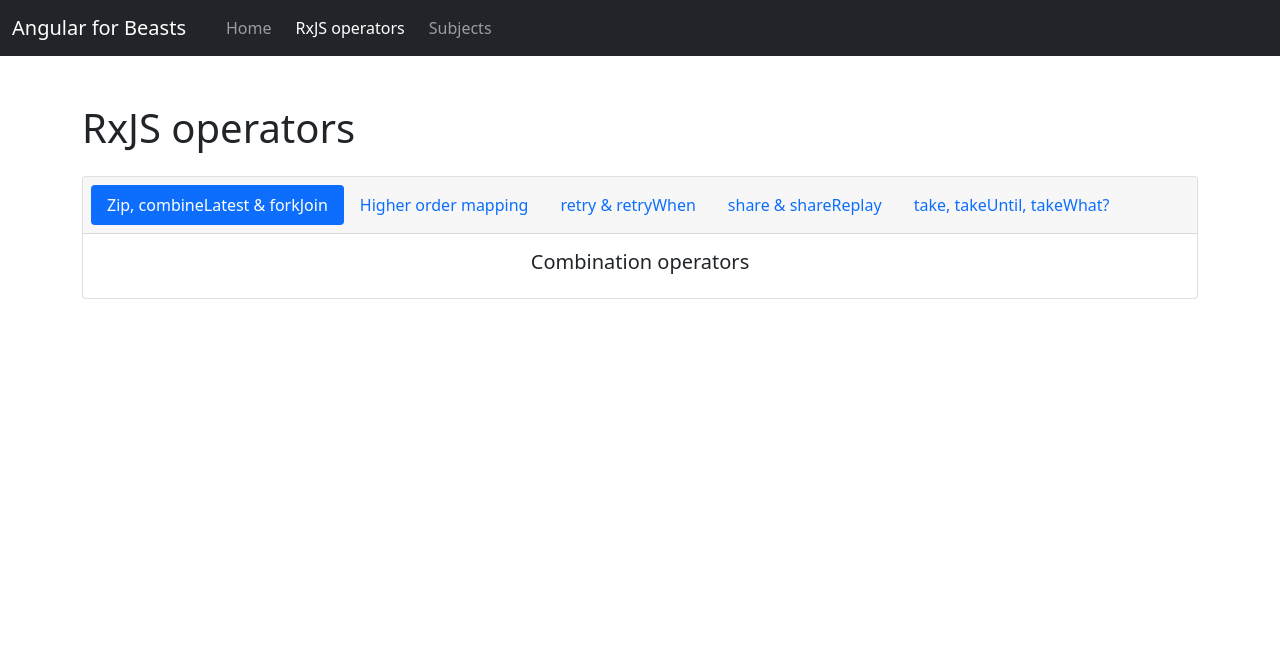
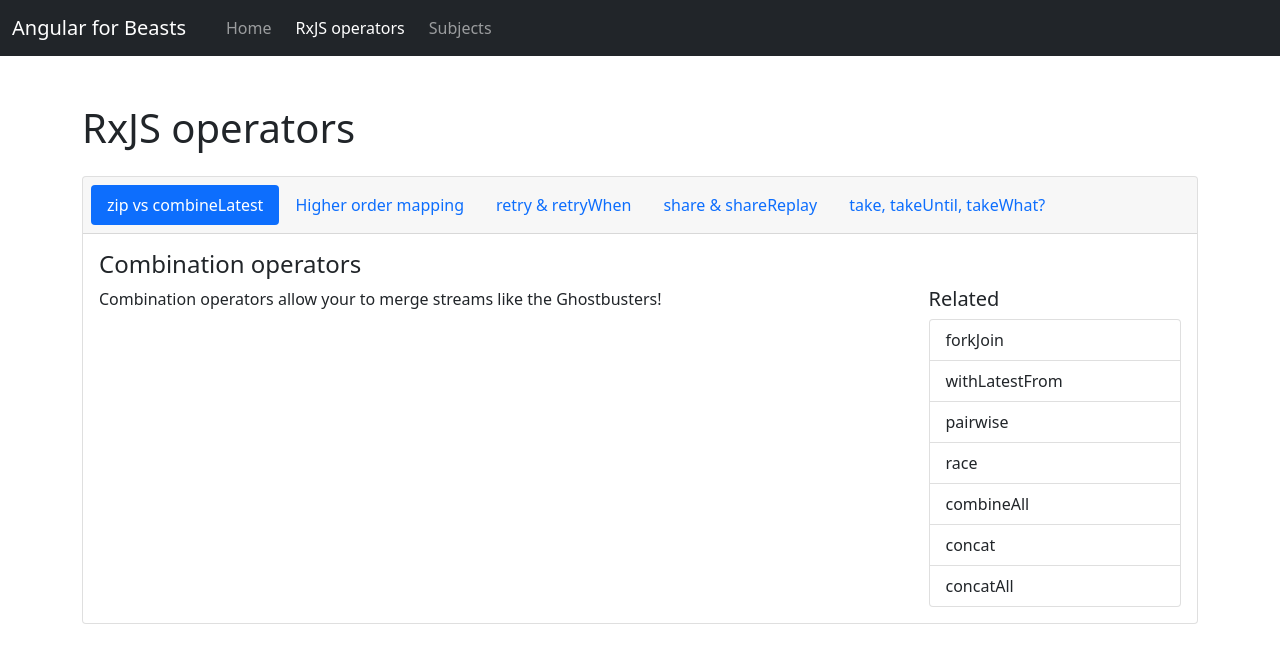
Before and after one commit to riccardoFasan/angularForBeasts, an Angular app: page /operators/combination in a window 1280 px wide. Shown: the top 660 px of the page. Built offline with nearby package versions, Linux system fonts and the light colour scheme.

Commit message:
feat: page content component
W content projection

```diff
--- a/src/app/app.component.ts
+++ b/src/app/app.component.ts
@@ -3,6 +3,5 @@ import { Component } from '@angular/core';
 @Component({
   selector: 'app-root',
   templateUrl: './app.component.html',
-  styleUrls: ['./app.component.css'],
 })
 export class AppComponent {}
--- a/src/app/app.module.ts
+++ b/src/app/app.module.ts
@@ -24,10 +24,8 @@ import {
 @NgModule({
   declarations: [
     AppComponent,
-
     HeaderComponent,
     CardComponent,
-
     OperatorsPageComponent,
     SubjectsPageComponent,
     HomePageComponent,
@@ -36,7 +34,6 @@ import {
     RetryPageComponent,
     TakePageComponent,
     SharePageComponent,
-
     PageContentComponent,
   ],
   imports: [
--- a/src/app/components/page-content/page-content.component.html
+++ b/src/app/components/page-content/page-content.component.html
@@ -1 +1,22 @@
-<p>operator-page-content works!</p>
+<section class="text-start">
+  <h4 class="card-title">{{ title }}</h4>
+  <div class="row mt-1">
+    <div [ngClass]="relatedItems.length > 0 ? 'col-9' : 'col-12'">
+      <p>{{ text }}</p>
+      <ng-content></ng-content>
+    </div>
+    <div *ngIf="relatedItems" class="col-3">
+      <h5>Related</h5>
+      <div class="list-group">
+        <a
+          *ngFor="let item of relatedItems"
+          href="{{ item.url }}"
+          target="_blank"
+          class="list-group-item list-group-item-action"
+        >
+          {{ item.name }}
+        </a>
+      </div>
+    </div>
+  </div>
+</section>
--- a/src/app/components/pages/operators-page/operators-page.component.ts
+++ b/src/app/components/pages/operators-page/operators-page.component.ts
@@ -7,7 +7,7 @@ import { Component, OnInit } from '@angular/core';
 })
 export class OperatorsPageComponent implements OnInit {
   pages: { path: string; title: string }[] = [
-    { path: 'combination', title: 'Zip, combineLatest & forkJoin' },
+    { path: 'combination', title: 'zip vs combineLatest' },
     { path: 'mapping', title: 'Higher order mapping' },
     { path: 'retry', title: 'retry & retryWhen' },
     { path: 'share', title: 'share & shareReplay' },
--- a/src/app/components/pages/operators/combination-page/combination-page.component.html
+++ b/src/app/components/pages/operators/combination-page/combination-page.component.html
@@ -1 +1,6 @@
-<h5 class="card-title">Combination operators</h5>
+<app-page-content
+  [title]="title"
+  [text]="text"
+  [relatedItems]="relatedOperators"
+>
+</app-page-content>
--- a/src/app/components/pages/operators/combination-page/combination-page.component.ts
+++ b/src/app/components/pages/operators/combination-page/combination-page.component.ts
@@ -1,15 +1,48 @@
 import { Component, OnInit } from '@angular/core';
+import { RelatedItem } from '@app/models';
 
 @Component({
   selector: 'app-combination-page',
   templateUrl: './combination-page.component.html',
-  styleUrls: ['./combination-page.component.css']
+  styleUrls: ['./combination-page.component.css'],
 })
 export class CombinationPageComponent implements OnInit {
+  title: string = 'Combination operators';
+  text: string =
+    'Combination operators allow your to merge streams like the Ghostbusters!';
 
-  constructor() { }
+  relatedOperators: RelatedItem[] = [
+    {
+      name: 'forkJoin',
+      url: 'https://www.learnrxjs.io/learn-rxjs/operators/combination/forkjoin',
+    },
+    {
+      name: 'withLatestFrom',
+      url: 'https://www.learnrxjs.io/learn-rxjs/operators/combination/withlatestfrom',
+    },
+    {
+      name: 'pairwise',
+      url: 'https://www.learnrxjs.io/learn-rxjs/operators/combination/pairwise',
+    },
+    {
+      name: 'race',
+      url: 'https://www.learnrxjs.io/learn-rxjs/operators/combination/race',
+    },
+    {
+      name: 'combineAll',
+      url: 'https://www.learnrxjs.io/learn-rxjs/operators/combination/combineall',
+    },
+    {
+      name: 'concat',
+      url: 'https://www.learnrxjs.io/learn-rxjs/operators/combination/concat',
+    },
+    {
+      name: 'concatAll',
+      url: 'https://www.learnrxjs.io/learn-rxjs/operators/combination/concatall',
+    },
+  ];
 
-  ngOnInit(): void {
-  }
+  constructor() {}
 
+  ngOnInit(): void {}
 }
--- a/src/app/models/index.ts
+++ b/src/app/models/index.ts
@@ -1,2 +1,3 @@
 export * from './user.model';
 export * from './post.model';
+export * from './related-item.model';
--- /dev/null
+++ b/src/app/models/related-item.model.ts
@@ -0,0 +1,4 @@
+export interface RelatedItem {
+  url: string;
+  name: string;
+}
```
Also changed, not shown: src/app/components/page-content/page-content.component.ts (+6 -1 lines), src/app/app.component.css (deleted).
